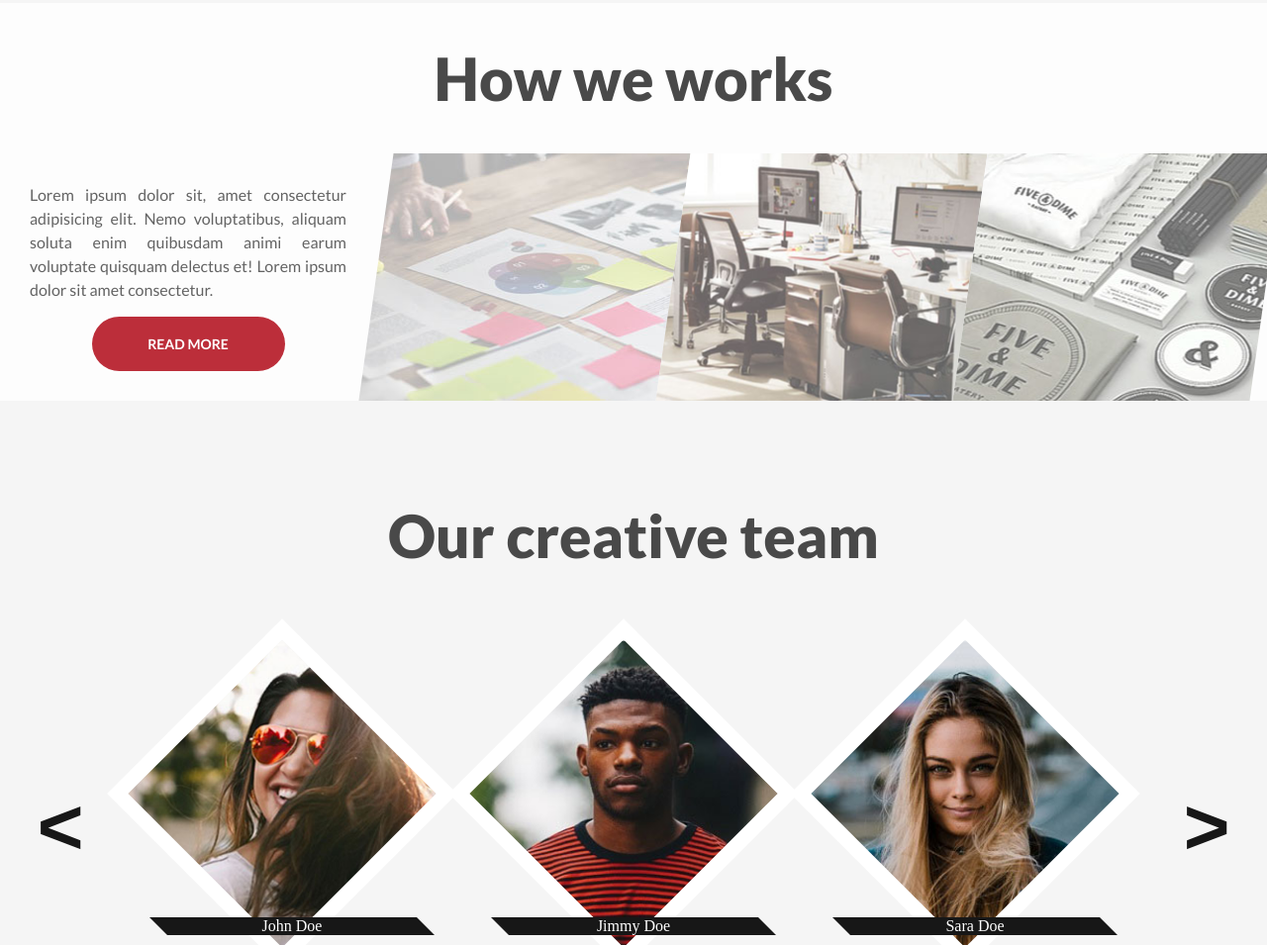
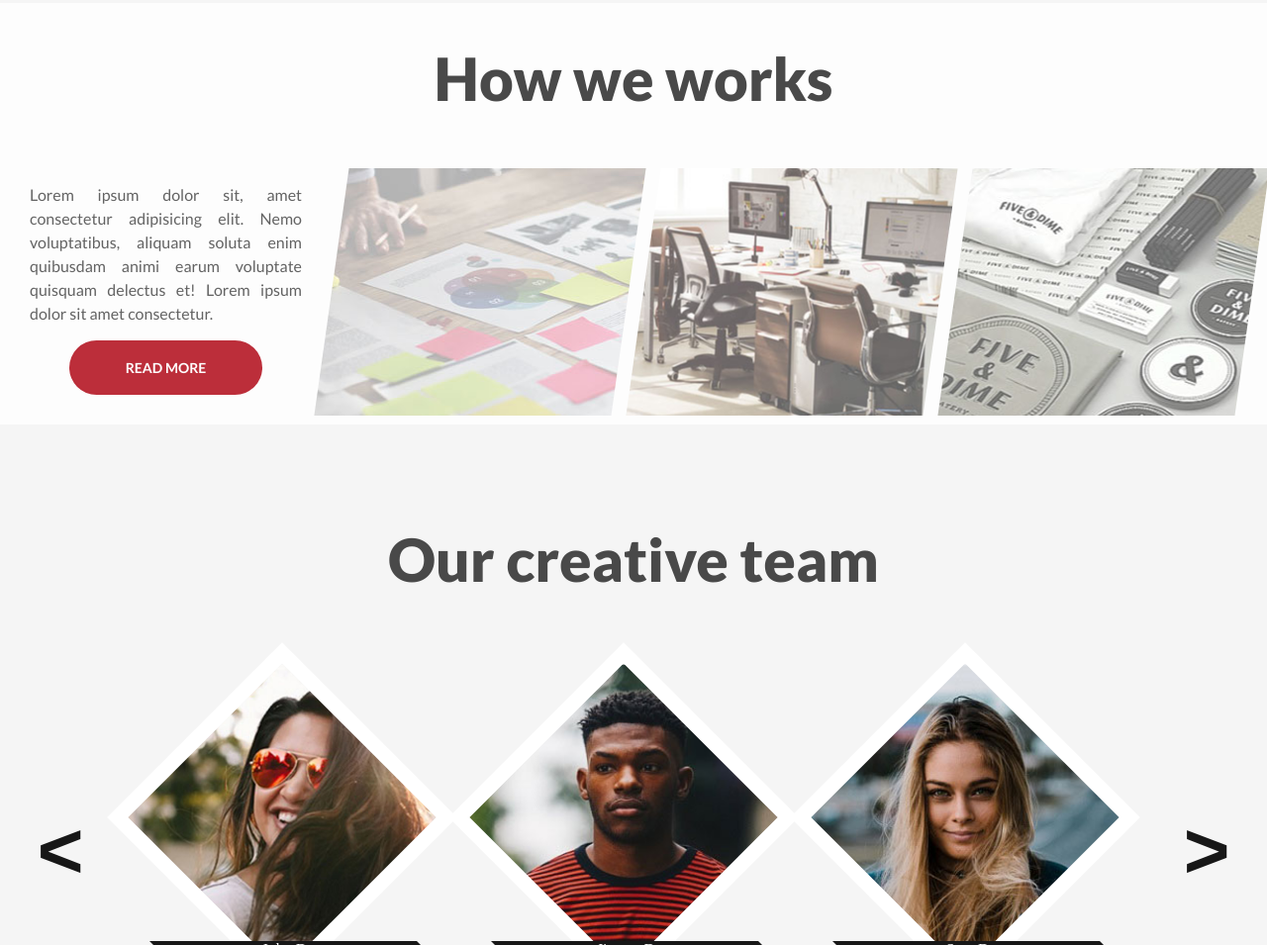
Before and after one commit to JCiechanowski93/Agency-landing-page, a website: page index.html in a window 1280 px wide. Shown: the part 1913-2868 px from the top of the page at 99% size. Drawn offline with nearby package versions, Linux system fonts and the light colour scheme.

```diff
--- a/scss/_agency-workflow.scss
+++ b/scss/_agency-workflow.scss
@@ -31,6 +31,7 @@
     background-color: $main-color;
     color: #fff;
     align-self: center;
+    margin: 15px 0 0 0;
 
     &:hover {
       background-color: $grey-color-second;
@@ -53,6 +54,7 @@
     transform: skew(-8deg);
     -webkit-transform: skew(-8deg);
     -moz-transform: skew(-8deg);
+    margin: 15px 15px 0 0;
 
 
     img {
```
Also changed, not shown: css/main.css, images/advice-business-colleagues-1161465.jpg (added), 1 other file.
